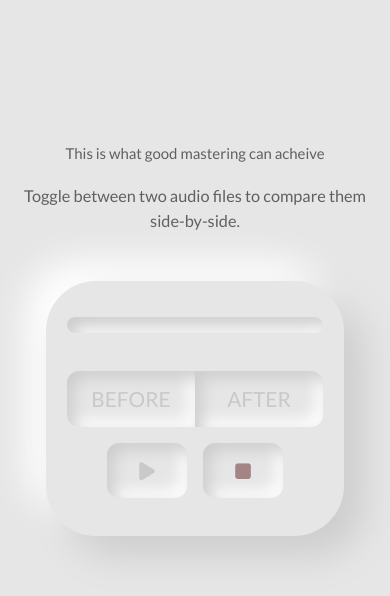
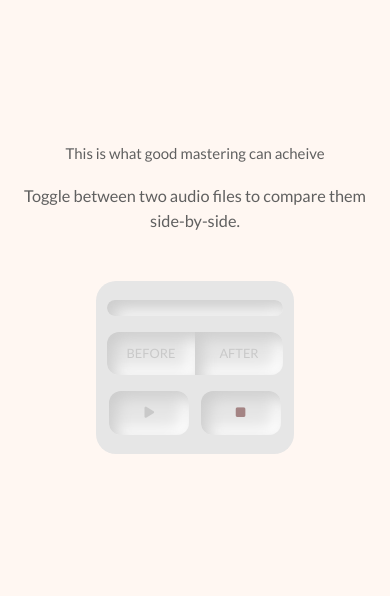
Before and after one commit to noahjaudio/noahjaudio.github.io, a plain HTML site: page index.html in a window 390 px wide. Drawn offline with Linux system fonts and the light colour scheme.

Commit message:
Update style.css
Adjustments to reduce size of playback widget so it is more compact and fits onto a phone screen.

```diff
--- a/css/style.css
+++ b/css/style.css
@@ -45,7 +45,7 @@ a {
 }
 
 body {
-  background: #e6e6e6;
+  background: #fff7f2;
   display: grid;
   justify-items: center;
   grid-template-rows: 2fr 4fr;
@@ -92,11 +92,11 @@ body {
 }
 
 .player__wrapper {
-  border-radius: 50px;
+  border-radius: 20px;
   background: #e6e6e6;
-  box-shadow: 20px 20px 37px #cdcdcd, -20px -20px 37px #ffffff;
-  padding: 4vh 5.5vw 4.5vh 5.5vw;
-  max-width: 500px;
+
+  padding: 2vh 2.75vw 2.25vh 2.75vw;
+  max-width: 200px;
   align-self: start;
   margin: 0 2vw;
 }
@@ -112,7 +112,7 @@ body {
 }
 
 button {
-  font-size: 1.3rem;
+  font-size: 0.8rem;
   text-transform: uppercase;
   border: none;
   color: #9b9b9b;
@@ -140,23 +140,24 @@ button:hover {
 }
 
 #a__button {
-  width: 8rem;
+  width: 5.5rem;
   border-radius: 12px 0 0 12px;
   justify-self: self-end;
 }
 
 #b__button {
-  width: 8rem;
+  width: 5.5rem;
   border-radius: 0 12px 12px 0;
   justify-self: self-start;
 }
 
 #play__button {
+  width: 5.0rem;
   justify-self: self-end;
 }
 
 #stop__button {
-  width: 5rem;
+  width: 5.0rem;
   color: #966f6f;
   justify-self: self-start;
 }
@@ -170,7 +171,7 @@ button:hover {
   display: grid;
   grid-template-columns: 1fr 1fr;
   justify-content: center;
-  grid-gap: 1rem;
+  grid-gap: 0.7rem;
 }
 
 .progress__container {
@@ -178,7 +179,7 @@ button:hover {
   background: #a8a8a8;
   height: 1rem;
   width: 100%;
-  margin-bottom: 2.4rem;
+  margin-bottom: 1.0rem;
   border-radius: 10px;
   border-radius: 12px;
   background: #e6e6e6;
@@ -188,7 +189,7 @@ button:hover {
 }
 
 .progress__bar {
-  background: linear-gradient(360deg, #2da87b, #34dcacfa);
+  background: linear-gradient(360deg, #9c6009, #ed920e);
   border-radius: 12px;
   transition: all ease-in-out 0.03s;
 }
```
